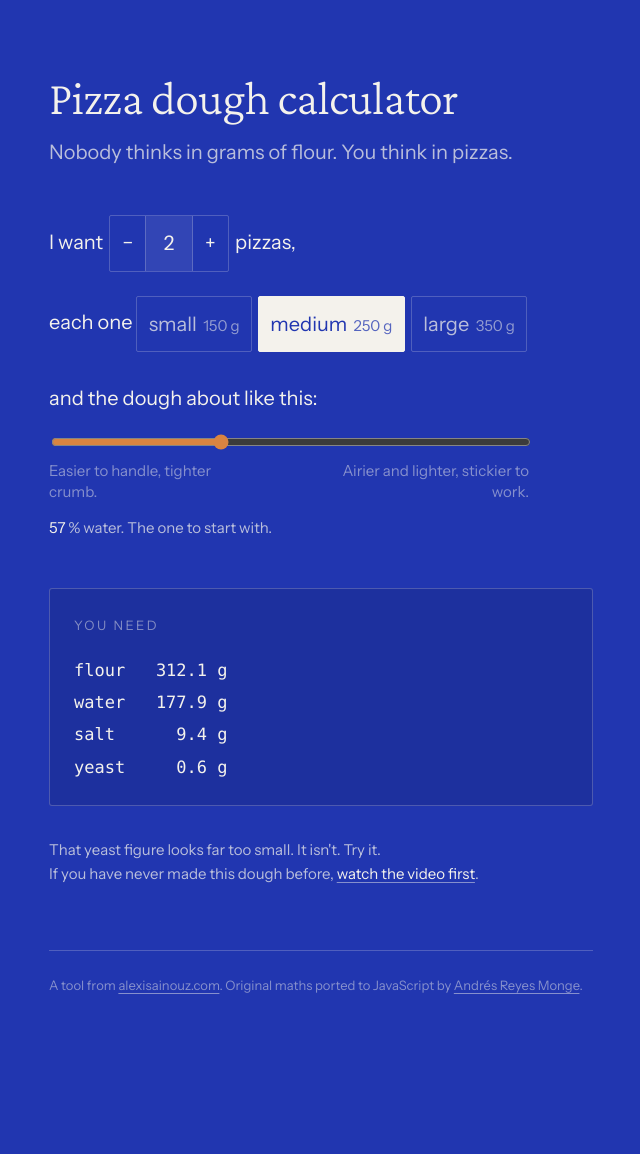
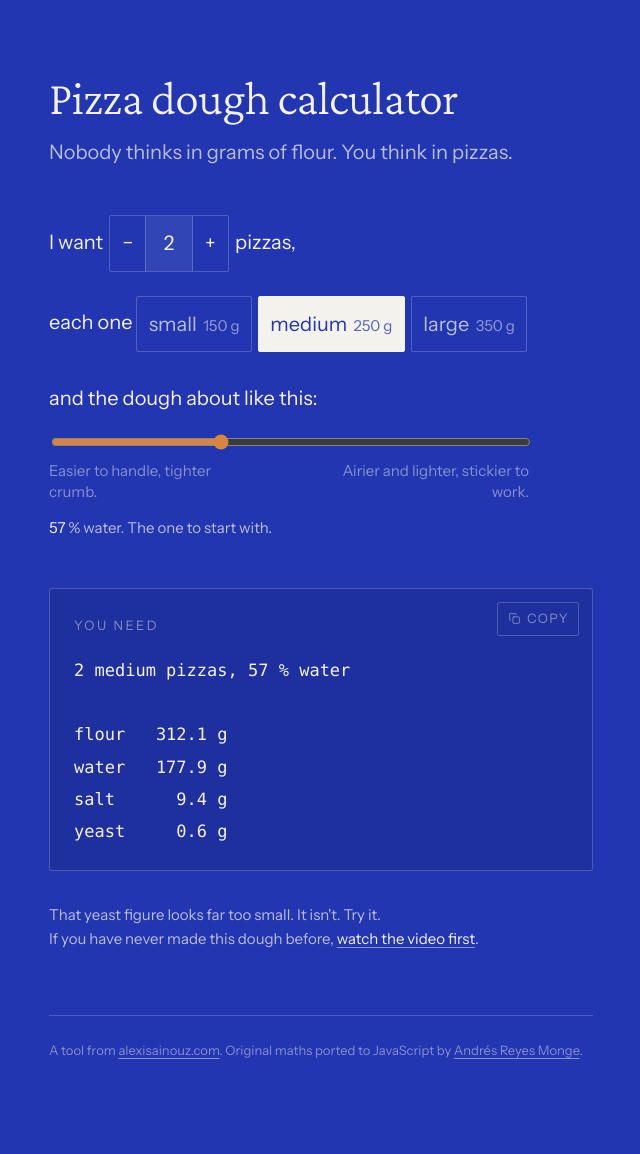
Before and after one commit to alexisainouz/alexisainouz.github.io, a Jekyll site: the page lab/pizza-dough/index.html, which Jekyll copies as it is, in a window 1280 px wide. Shown: the whole page, without its empty margins (319-959 px from the left). Built offline with Jekyll 4.4.1, drawn with Linux system fonts in a browser that asks for light colours; before the commit the page ends 1089 px from its top, so only the background shows below that.

Commit message:
Add files via upload

```diff
--- a/lab/pizza-dough/index.html
+++ b/lab/pizza-dough/index.html
@@ -85,7 +85,19 @@
   .reading b { font-weight:400; color:var(--paper); }
 
   /* ── le résultat, en bloc de code ── */
-  .out { margin:3rem 0 0; padding:1.5rem 1.5rem 1.4rem;
+  .block { position:relative; margin:3rem 0 0; }
+  .copy { position:absolute; top:.85rem; right:.85rem; z-index:1;
+          display:inline-flex; align-items:center; gap:.4rem;
+          font:inherit; font-family:'Instrument Sans',sans-serif; font-size:var(--xs);
+          letter-spacing:.1em; text-transform:uppercase;
+          color:var(--faint); background:transparent;
+          border:1px solid var(--hair); border-radius:2px;
+          padding:.35rem .6rem; cursor:pointer; }
+  .copy:hover { color:var(--paper); border-color:var(--soft); }
+  .copy svg { width:13px; height:13px; fill:none; stroke:currentColor;
+              stroke-width:1.6; stroke-linecap:round; stroke-linejoin:round; }
+  .copy.done { color:var(--accent); border-color:var(--accent); }
+  .out { margin:0; padding:1.5rem 1.5rem 1.4rem;
          border:1px solid var(--hair); border-radius:3px;
          background:color-mix(in srgb, #000 10%, transparent);
          font-family:var(--mono); font-size:var(--m); line-height:1.9;
@@ -143,7 +155,15 @@
     </div>
   </form>
 
-  <pre class="out" id="out" aria-live="polite"><span class="cap">You need</span></pre>
+  <div class="block">
+    <button type="button" class="copy" id="copy" aria-label="Copy the amounts">
+      <svg viewBox="0 0 24 24" aria-hidden="true" id="copyicon">
+        <rect x="9" y="9" width="12" height="12" rx="2"/>
+        <path d="M5 15H4a1 1 0 0 1-1-1V4a1 1 0 0 1 1-1h10a1 1 0 0 1 1 1v1"/>
+      </svg><span id="copylabel">Copy</span>
+    </button>
+    <pre class="out" id="out" aria-live="polite"><span class="cap">You need</span></pre>
+  </div>
 
   <p class="after">That yeast figure looks far too small. It isn't. Try it.<br>
   If you have never made this dough before,
@@ -194,6 +219,8 @@
                 'Very wet. You will need practice.';
 
     const flour = (n * g) / (1 + h / 100 + SALT + YEAST);
+    const size = sizes.find(r => r.checked).parentElement.textContent.trim().split(' ')[0];
+    const head = n + ' ' + size + ' pizza' + (n > 1 ? 's' : '') + ', ' + h + ' % water';
     const rows = [
       line('flour', show(flour)),
       line('water', show(flour * h / 100)),
@@ -219,6 +247,33 @@
     i.addEventListener('input', update);
     i.addEventListener('change', update);
   });
+  const btn = el('copy'), label = el('copylabel'), icon = el('copyicon');
+  const TICK = '<path d="M4 12.5 9.5 18 20 6"/>';
+  const COPY = '<rect x="9" y="9" width="12" height="12" rx="2"/>' +
+               '<path d="M5 15H4a1 1 0 0 1-1-1V4a1 1 0 0 1 1-1h10a1 1 0 0 1 1 1v1"/>';
+  let back = null;
+
+  btn.addEventListener('click', async () => {
+    let ok = true;
+    try { await navigator.clipboard.writeText(clip); }
+    catch (e) {
+      // Sans autorisation ni contexte sécurisé : on retombe sur la vieille méthode.
+      try {
+        const t = document.createElement('textarea');
+        t.value = clip; t.style.position = 'fixed'; t.style.opacity = '0';
+        document.body.appendChild(t); t.select();
+        ok = document.execCommand('copy'); t.remove();
+      } catch (e2) { ok = false; }
+    }
+    clearTimeout(back);
+    btn.classList.toggle('done', ok);
+    icon.innerHTML = ok ? TICK : COPY;
+    label.textContent = ok ? 'Copied' : 'Press ⌘C';
+    back = setTimeout(() => {
+      btn.classList.remove('done'); icon.innerHTML = COPY; label.textContent = 'Copy';
+    }, 1800);
+  });
+
   document.getElementById('calc').addEventListener('submit', e => e.preventDefault());
   update();
 })();
```
Also changed, not shown: other parts of lab/pizza-dough/index.html (+7 -1 lines).
